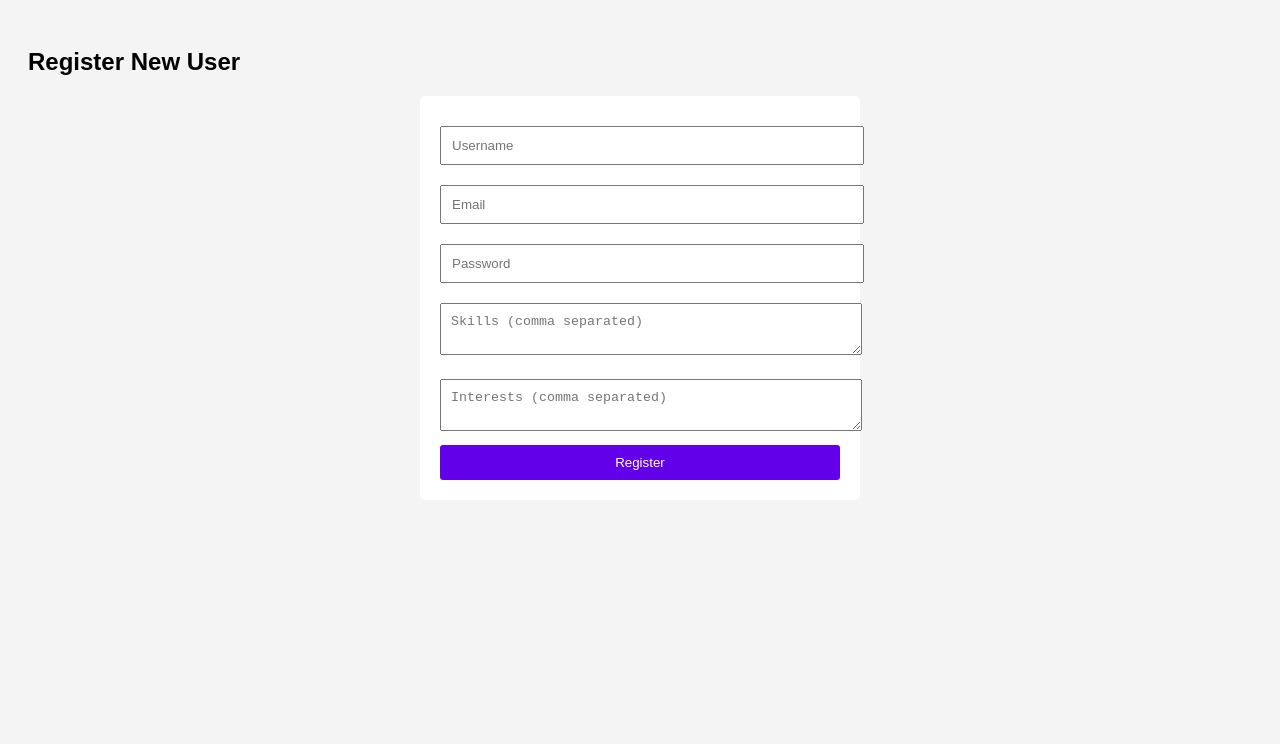
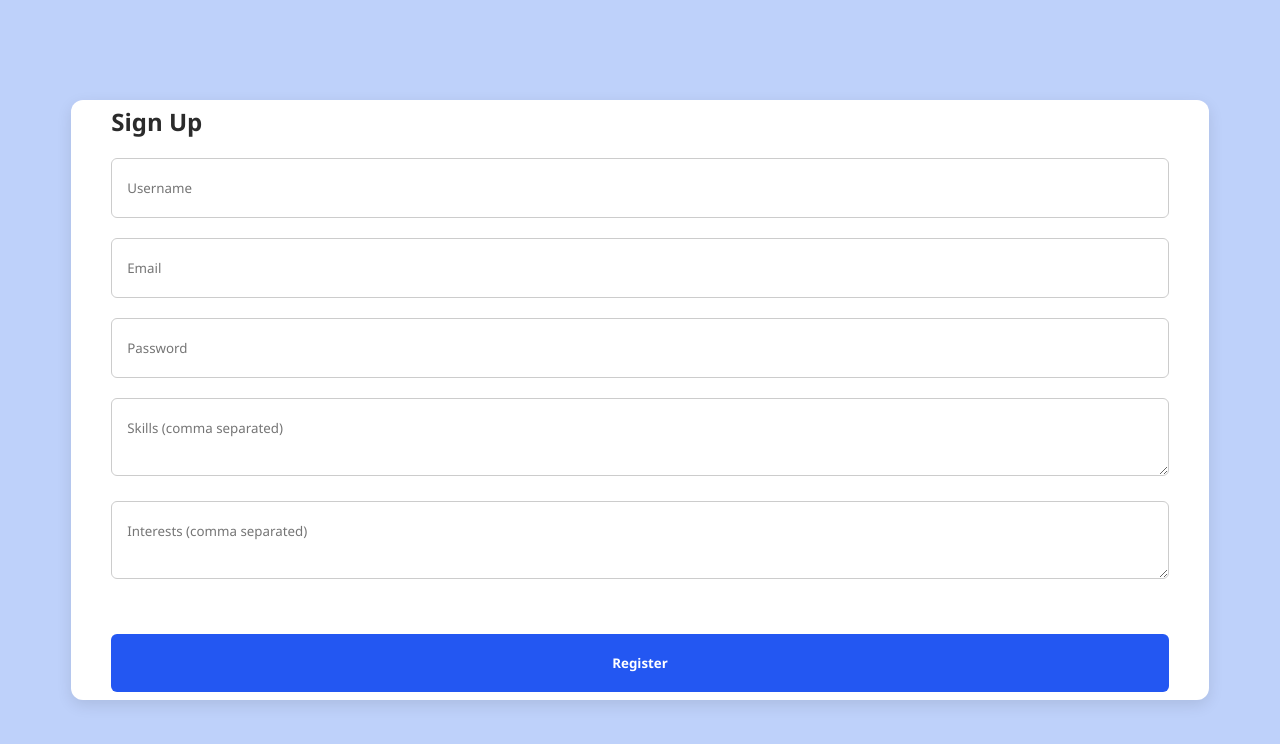
Before and after one commit to JanaAdel1010/Uniconnect, a website: page Frontend/register.html in a window 1280 px wide. Drawn offline with Linux system fonts and the light colour scheme.

Commit message:
design register page

```diff
--- a/Frontend/login.css
+++ b/Frontend/login.css
@@ -11,7 +11,6 @@ body {
 .container {
   display: flex;
   width: 90%;
-  max-width: 1000px;
   height: 500px;
   margin: 200px auto;
   background-color: white;
@@ -53,6 +52,14 @@ form input {
   border-radius: 6px;
 }
 
+form textarea {
+  width: 100%;
+  padding: 20px 15px;
+  margin: 10px 0;
+  border: 1px solid #ccc;
+  border-radius: 6px;
+}
+
 button[type="submit"] {
   width: 100%;
   padding: 20px;
@@ -87,3 +94,15 @@ button[type="submit"]:hover {
   margin: 20px auto;
   border-radius: 12px;
 }
+
+.container-register{
+  align-items: center;
+  display: flex;
+  width: 90%;
+  height: 600px;
+  margin: 100px auto;
+  background-color: white;
+  border-radius: 12px;
+  overflow: hidden;
+  box-shadow: 0 5px 15px rgba(0, 0, 0, 0.1);
+}
--- a/Frontend/register.html
+++ b/Frontend/register.html
@@ -1,19 +1,17 @@
 <!DOCTYPE html>
 <html lang="en">
+
 <head>
   <meta charset="UTF-8">
   <title>Register</title>
+  <link rel="stylesheet" href="login.css" />
   <script defer src="register.js"></script>
-  <style>
-    body { font-family: Arial, sans-serif; padding: 20px; background: #f4f4f4; }
-    form { max-width: 400px; margin: auto; padding: 20px; background: #fff; border-radius: 5px; }
-    input, textarea { width: 100%; padding: 10px; margin: 10px 0; }
-    button { padding: 10px; width: 100%; background: #6200ea; color: white; border: none; border-radius: 3px; }
-  </style>
 </head>
+
 <body>
-
-  <h2>Register New User</h2>
+  <div class="container-register">
+    <div class="right">
+      <h2>Sign Up</h2>
 
       <form id="registerForm">
         <input type="text" id="username" placeholder="Username" required />
@@ -23,6 +21,12 @@
         <textarea id="interests" placeholder="Interests (comma separated)"></textarea>
         <button type="submit">Register</button>
       </form>
+      <div class="signupLink">
+        Back to login? <a href="login.html">Sign in</a>
+      </div>
+    </div>
+  </div>
 
 </body>
+
 </html>
```
Also changed, not shown: Frontend/login.html (+1 -1 lines). Lines whose indentation alone changed are shown as unchanged.
